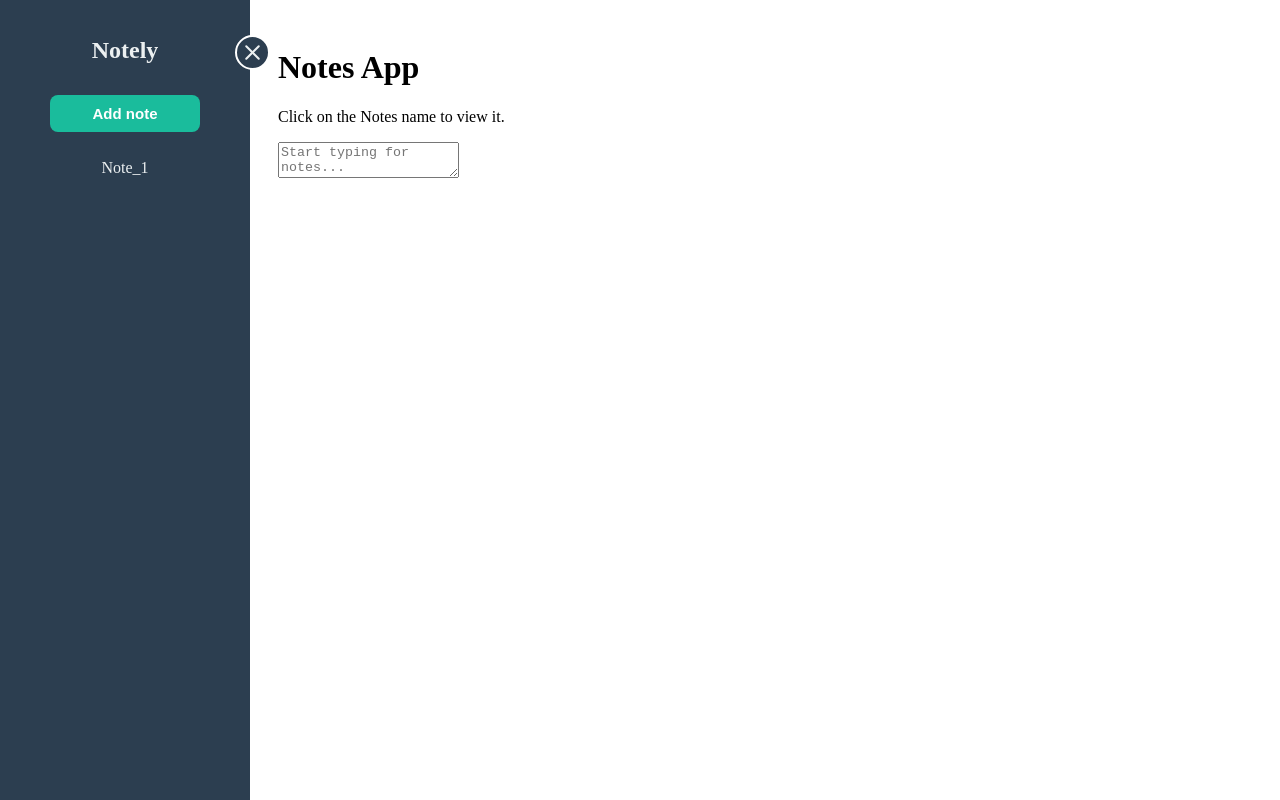
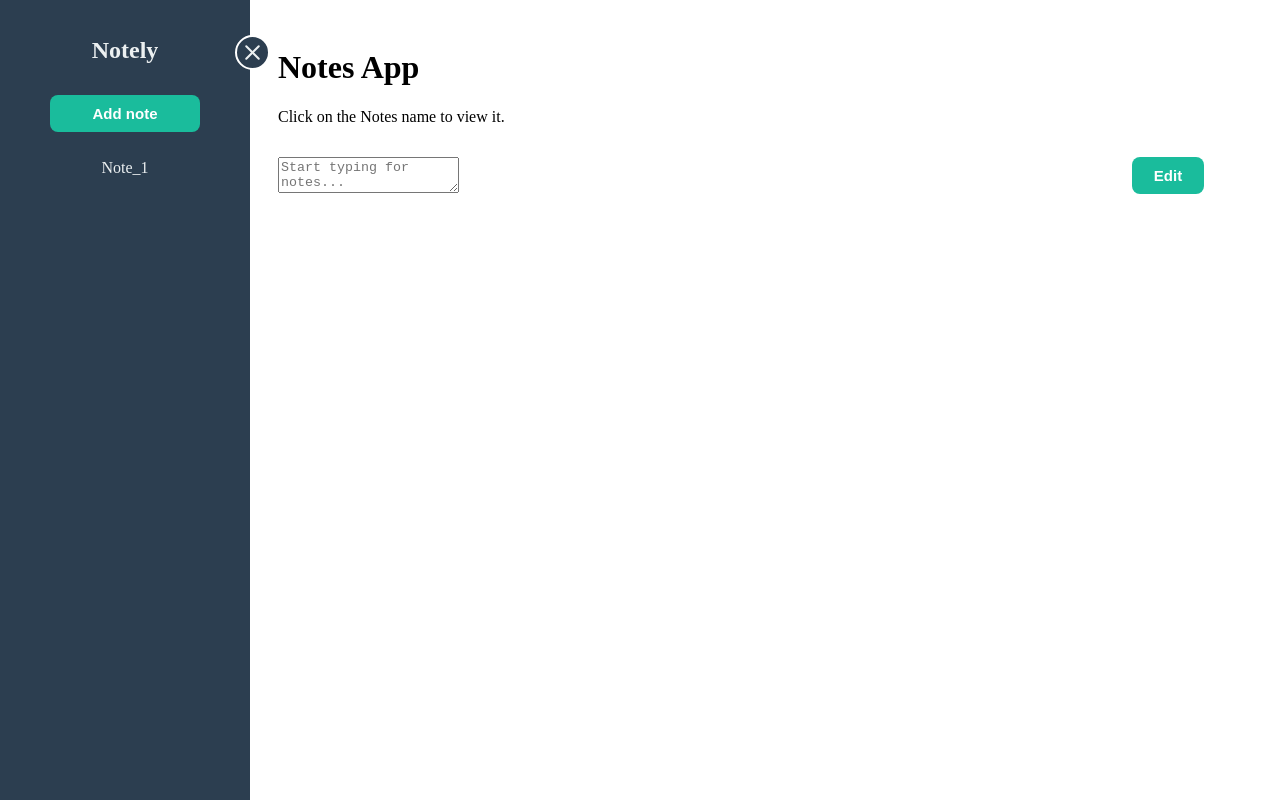
Before and after one commit to yash-singhal-wd/notes-taking-app, a React (Vite) app: page / in a window 1280 px wide. Built offline with nearby package versions, Linux system fonts and the light colour scheme.

Commit message:
adding button to edit notes content

```diff
--- a/src/comps/Notes/NoteContent.jsx
+++ b/src/comps/Notes/NoteContent.jsx
@@ -35,7 +35,7 @@ export default function NoteContent(){
                     <textarea placeholder="Start typing for notes...">{currentNote.content}</textarea>
                 )}
                 <div className={styles.buttonContainer}>
-                    {/* <Button onClick={} >{isEditing? 'Save': 'Edit' }</Button> */}
+                    <Button>{isEditing? 'Save': 'Edit' }</Button>
                 </div>
             </div>
             <p>{currentNote.content}</p>
```
